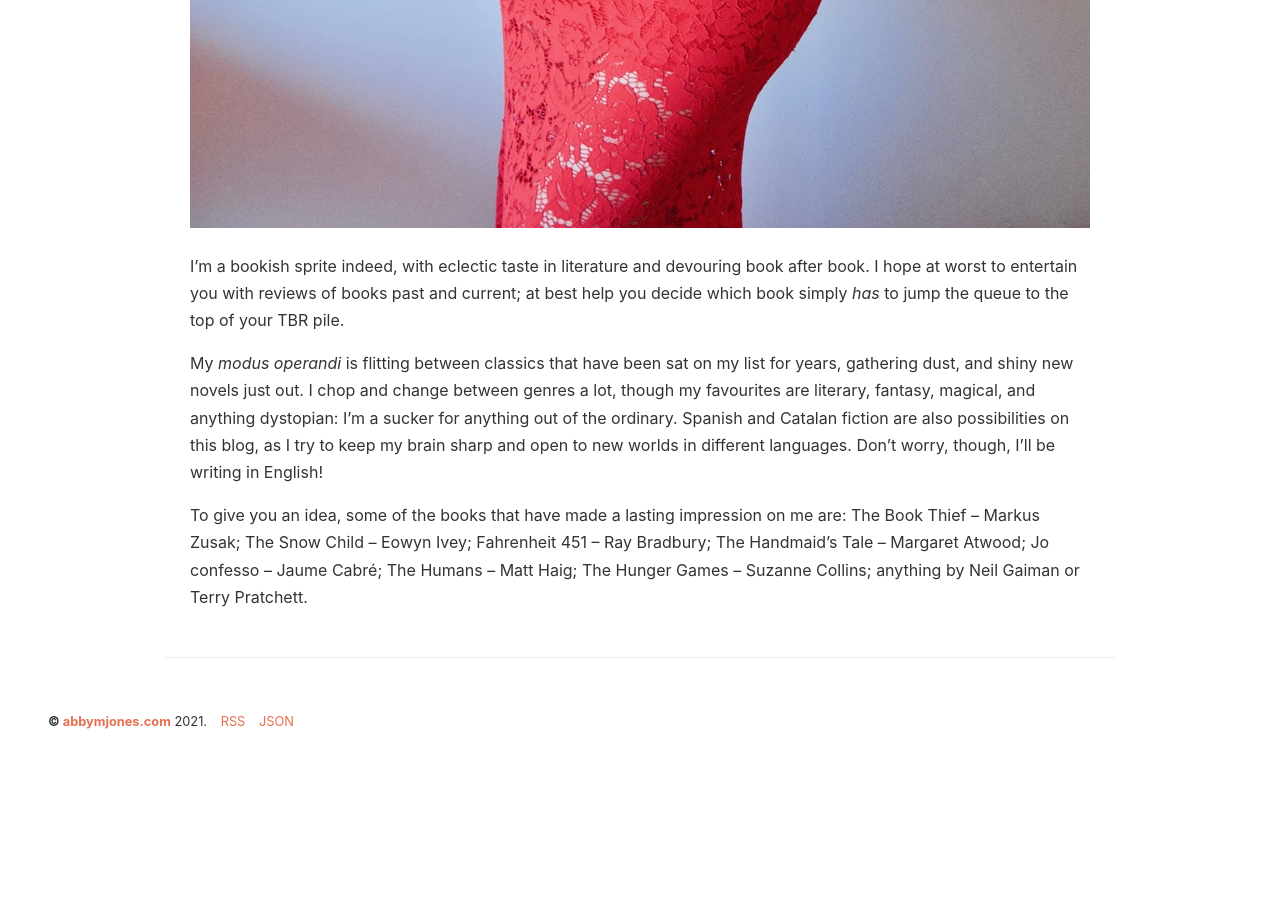
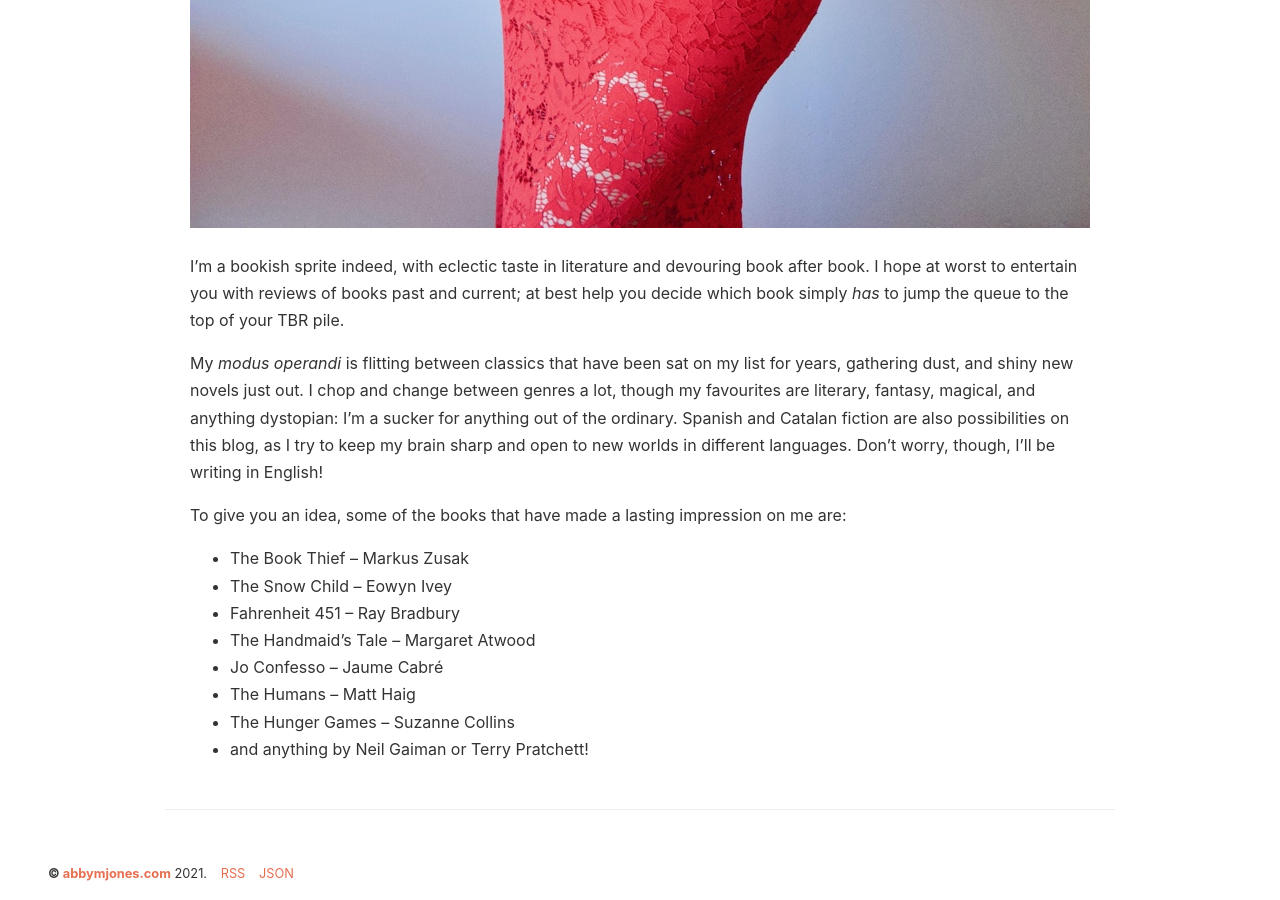
Before and after one commit to coffeewhisky/coffeewhisky.github.io, a Jekyll site: the page built from about.md, in a window 1280 px wide and 900 px high, scrolled down 1644 px. Built offline with Jekyll 4.4.1, drawn with Linux system fonts in a browser that asks for light colours; before the commit the page ends 2392 px from its top, so only the background shows below that.

Commit message:
Update about.md

```diff
--- a/about.md
+++ b/about.md
@@ -12,4 +12,13 @@ I’m a bookish sprite indeed, with eclectic taste in literature and devouring b
 
 My *modus operandi* is flitting between classics that have been sat on my list for years, gathering dust, and shiny new novels just out. I chop and change between genres a lot, though my favourites are literary, fantasy, magical, and anything dystopian: I’m a sucker for anything out of the ordinary. Spanish and Catalan fiction are also possibilities on this blog, as I try to keep my brain sharp and open to new worlds in different languages. Don’t worry, though, I’ll be writing in English!
 
-To give you an idea, some of the books that have made a lasting impression on me are: The Book Thief – Markus Zusak; The Snow Child – Eowyn Ivey; Fahrenheit 451 – Ray Bradbury; The Handmaid’s Tale – Margaret Atwood; Jo confesso – Jaume Cabré; The Humans – Matt Haig; The Hunger Games – Suzanne Collins; anything by Neil Gaiman or Terry Pratchett.
+To give you an idea, some of the books that have made a lasting impression on me are:
+
+- The Book Thief – Markus Zusak
+- The Snow Child – Eowyn Ivey
+- Fahrenheit 451 – Ray Bradbury
+- The Handmaid’s Tale – Margaret Atwood
+- Jo Confesso – Jaume Cabré
+- The Humans – Matt Haig
+- The Hunger Games – Suzanne Collins
+- and anything by Neil Gaiman or Terry Pratchett!
```
